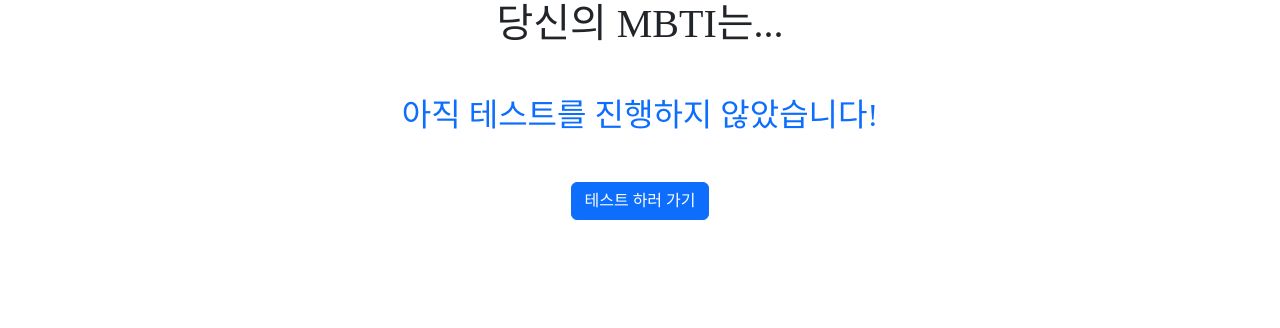
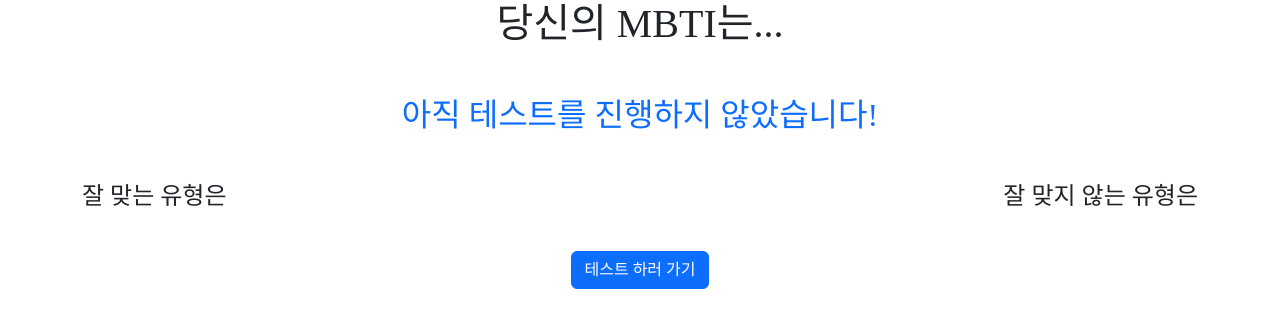
Before and after one commit to lemonmin/my-mbti, a plain HTML site: page result.html in a window 1280 px wide. Drawn offline with nearby package versions, Linux system fonts and the light colour scheme; a web font is replaced by a local one.

Commit message:
Update result.html

```diff
--- a/result.html
+++ b/result.html
@@ -28,6 +28,19 @@
     <div class="container d-flex flex-column justify-content-center align-items-center">
         <h1 class="text-center mb-5">당신의 MBTI는...</h1>
         <h2 class="text-primary mb-5" id="result"></h2>
+
+        <!-- 궁합이 잘 맞는 MBTI 및 잘 맞지 않는 MBTI 표시 -->
+        <div class="d-flex justify-content-between w-100 mb-4">
+            <div class="text-center">
+                <h4>잘 맞는 유형은</h4>
+                <p id="best-match" class="text-success"></p>
+            </div>
+            <div class="text-center">
+                <h4>잘 맞지 않는 유형은</h4>
+                <p id="worst-match" class="text-danger"></p>
+            </div>
+        </div>
+
         <button type="button" class="btn btn-primary mb-5" onclick="window.location.href='./index.html'"
             id="restart-button">
             다시하기
```
